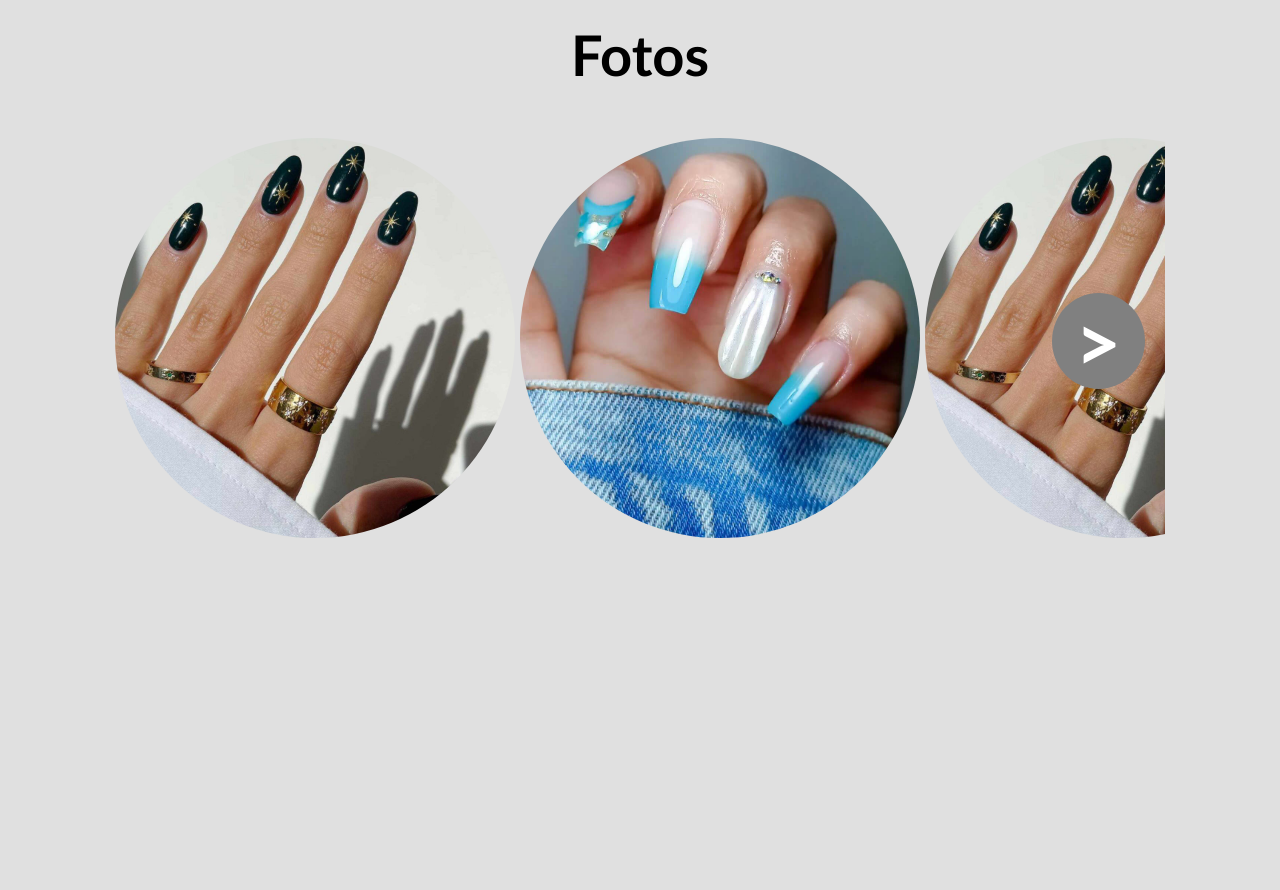
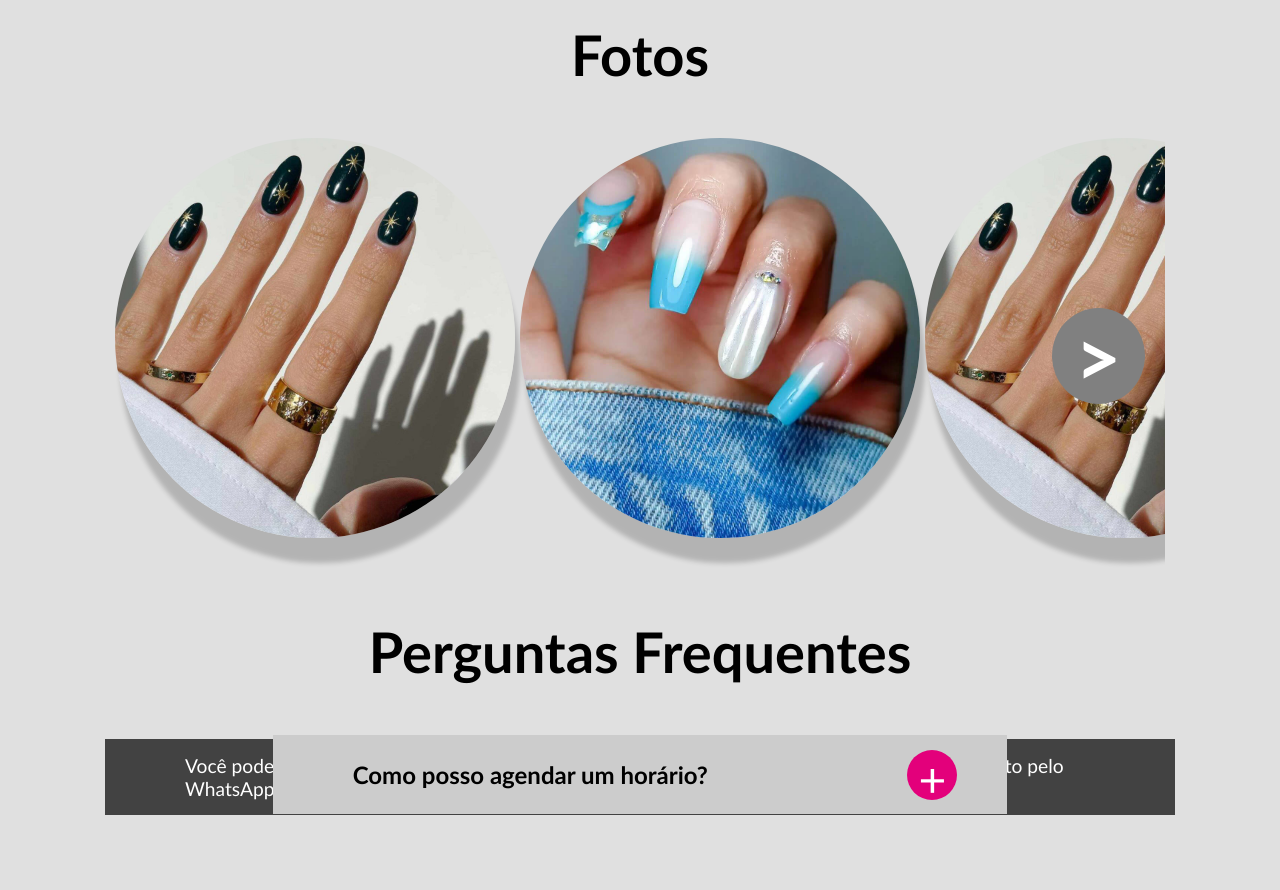
Before and after one commit to carrlosgadelha/sandy-santos, a plain HTML site: page index.html in a window 1280 px wide. Shown: the part 1420-2310 px from the top of the page. Before the commit the page ends 1958 px from the top, so only its background shows below. Drawn offline with Linux system fonts and the light colour scheme.

Commit message:
Finalizado a sessão de fotos e adicionado sessão de perguntas frequentes.

```diff
--- a/index.html
+++ b/index.html
@@ -77,6 +77,18 @@
                 <img src="./imgs/03.jpg">
             </div>
         </section>
+        <section id="duvidas-frequentes">
+            <h1 class="section-title">Perguntas Frequentes</h1>
+            <div class="duvidas-content">
+                <div class="question-card">
+                    <p>Como posso agendar um horário?</p>
+                    <button id="question-btn">+</button>
+                </div>
+                <div class="answer">
+                    <p>Você pode agendar um serviço no botão "AGENDAR" no topo deste site, ou pode entrar em contato pelo WhatsApp e verificar os horários disponíveis.</p>
+                </div>
+            </div>
+        </section>
     </main>
     <script src="./js/main.js"></script>
 </body>
--- a/js/main.js
+++ b/js/main.js
@@ -1 +1,8 @@
-console.log("Hello, world!")
+(function(){
+    const questionBtn = document.querySelector("#question-btn")
+    const answer = document.querySelector(".answer")
+
+    questionBtn.addEventListener("click", (e) => {
+        answer.classList.toggle("show-answer")
+    })
+})()
--- a/styles/style.css
+++ b/styles/style.css
@@ -35,6 +35,7 @@ header {
 }
 
 .navbar {
+    position:static;
     display: flex;
     flex-direction: row;
     justify-content:space-between;
@@ -181,6 +182,7 @@ main {
     overflow-x: hidden;
     display: flex;
     width: 100%;
+    height: 430px;
 }
 
 #imgs-button {
@@ -205,4 +207,55 @@ main {
     height: 400px;
     border-radius: 50%;
     margin-right: 5px;
+    box-shadow: 5px 25px 5px rgba(0,0,0,0.2);
 }
+
+.duvidas-content {
+    display: flex;
+    flex-direction: column;
+    align-items: center;
+}
+
+#question-btn {
+    cursor: pointer;
+    position: absolute;
+    top: calc(50% - 25px);
+    right: 50px;
+    font-size: 3rem;
+    color: white;
+    width: 50px;
+    height: 50px;
+    border-radius: 50%;
+    background-color: var(--pink);
+}
+
+.question-card {
+    cursor: pointer;
+    position: relative;
+    background-color: rgb(204, 204, 204);
+    width: 70%;
+    font-weight: 700;
+    font-size: 1.5rem;
+    z-index: 1;
+    text-align: left;
+}
+
+.question-card > p {
+    padding: 25px 80px;
+}
+
+.answer {
+    background-color: #424242;
+    color: white;
+    font-weight: 400;
+    font-size: 1.2rem;
+    width: 1069.92px;
+    padding: 15px 80px;
+    position: relative;
+    top: -75px;
+    transition: top 0.5s;
+}
+
+.show-answer {
+    top: 0px;
+}
```
